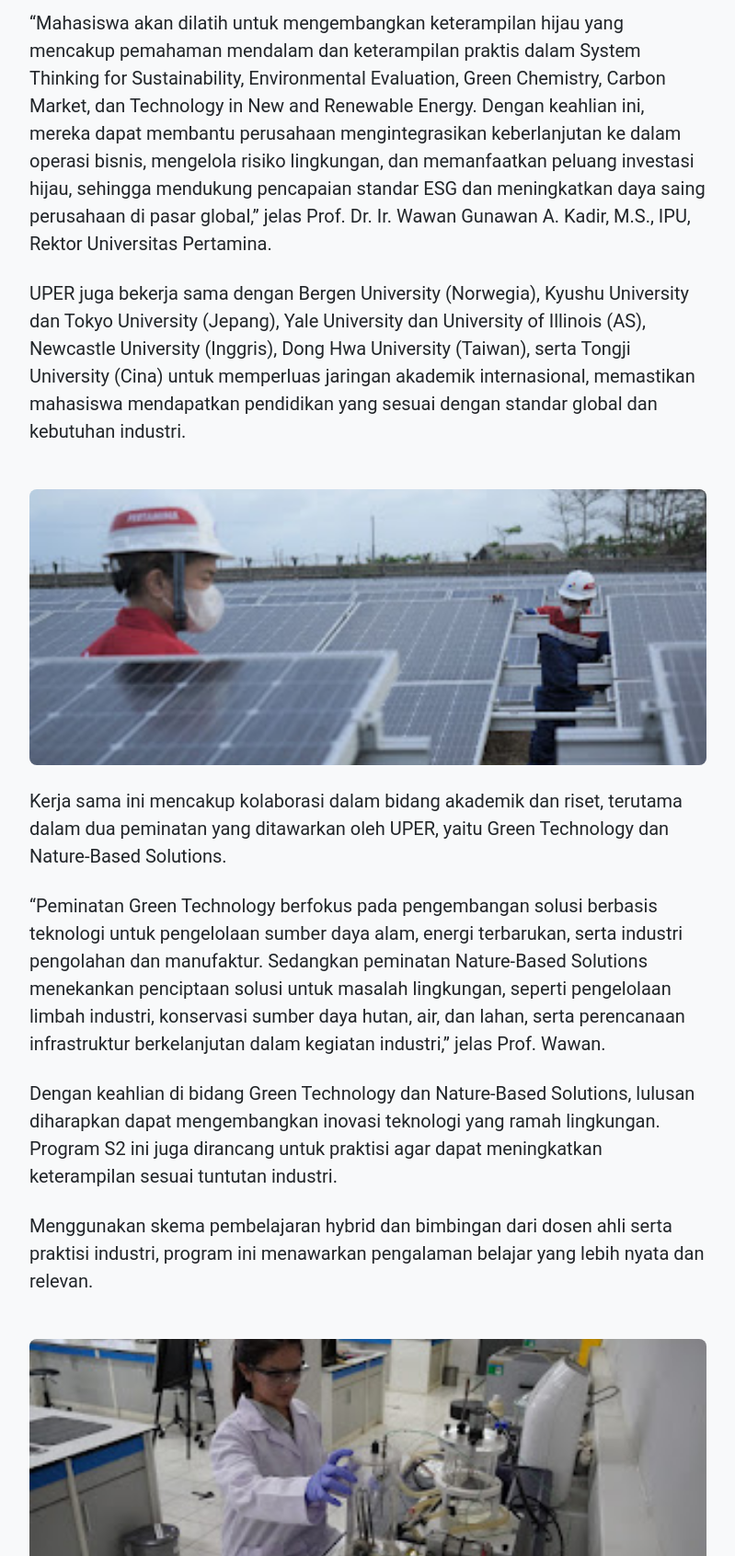
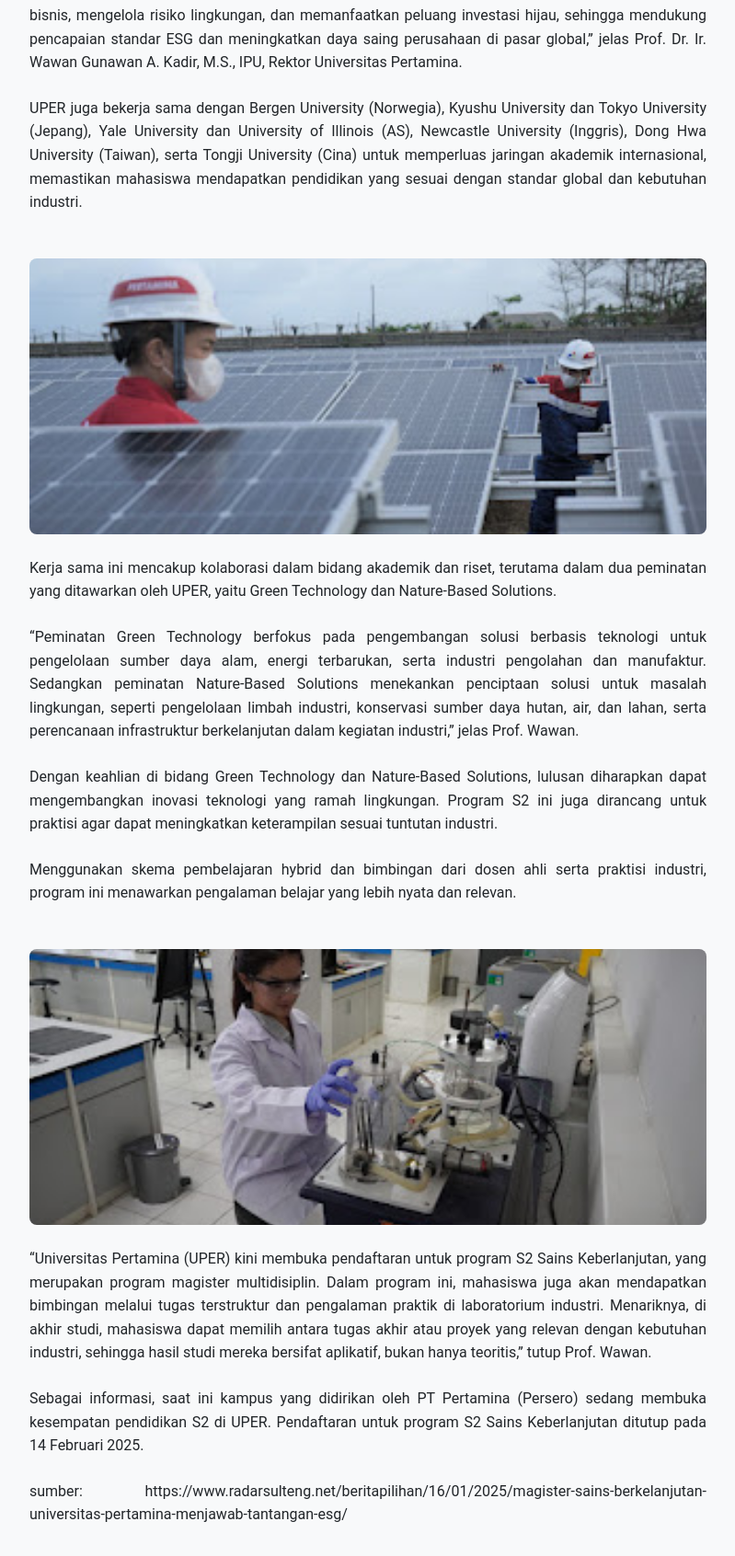
Before and after one commit to Pebry0809/new, a plain HTML site: page 3.html in a window 1280 px wide. Shown: the part 1108-2800 px from the top of the page at 92% size, without its empty margins (50-849 px from the left). Drawn offline with nearby package versions, Linux system fonts and the light colour scheme.

Commit message:
Update 3.html

```diff
--- a/3.html
+++ b/3.html
@@ -28,6 +28,14 @@
                 height: 300px; /* Fixed height to make it square */
                 object-fit: cover; /* Ensure the image scales proportionally and fills the square */
                 border-radius: 8px;
+            }
+            p {
+                font-family: 'Roboto', sans-serif;
+                font-size: 16px; /* Set font size */
+                line-height: 1.6; /* Adjust line height for better readability */
+                margin-bottom: 1.5rem; /* Ensure space between paragraphs */
+                text-align: justify; /* Align text to be justified */
+                word-wrap: break-word; /* Ensure long words break properly */
             }
         </style>
     </head>
@@ -66,41 +74,30 @@
                             <img class="post-image" src="4.jpeg" alt="Main Image" />
                         </figure>
                         <section class="mb-5">
-                            <p class="fs-5 mb-4" style="font-family: 'Roboto', sans-serif;">Laporan PwC (2023) menunjukkan bahwa 88% perusahaan di Asia Pasifik, termasuk Indonesia, telah meningkatkan penerapan Environmental, Social, and Governance (ESG), meningkat dari 77% pada tahun sebelumnya.</p>
-                            <p class="fs-5 mb-4" style="font-family: 'Roboto', sans-serif;">Meskipun penting, banyak perusahaan masih menghadapi kendala dalam menerapkan ESG. Survei Mandiri Institut (2022) mengungkapkan bahwa 60% perusahaan kesulitan dalam menentukan kriteria dan indikator ESG, sementara 59% mengalami kekurangan sumber daya manusia yang memiliki pemahaman tentang konsep ini.</p>
-                            <p class="fs-5 mb-4" style="font-family: 'Roboto', sans-serif;">Sebagai institusi pendidikan yang berkembang di tengah perubahan industri, Universitas Pertamina (UPER) berkomitmen untuk mendukung pengembangan sumber daya manusia dalam meningkatkan kemampuan di bidang ESG. Mereka meluncurkan program Pascasarjana (S2) Sains Keberlanjutan yang berfokus pada Sustainability and Energy.</p>
-                            <p class="fs-5 mb-4" style="font-family: 'Roboto', sans-serif;">“Mahasiswa akan dilatih untuk mengembangkan keterampilan hijau yang mencakup pemahaman mendalam dan keterampilan praktis dalam System Thinking for Sustainability, Environmental Evaluation, Green Chemistry, Carbon Market, dan Technology in New and Renewable Energy. Dengan keahlian ini, mereka dapat membantu perusahaan mengintegrasikan keberlanjutan ke dalam operasi bisnis, mengelola risiko lingkungan, dan memanfaatkan peluang investasi hijau, sehingga mendukung pencapaian standar ESG dan meningkatkan daya saing perusahaan di pasar global,” jelas Prof. Dr. Ir. Wawan Gunawan A. Kadir, M.S., IPU, Rektor Universitas Pertamina.</p>
-                            <p class="fs-5 mb-4" style="font-family: 'Roboto', sans-serif;">UPER juga bekerja sama dengan Bergen University (Norwegia), Kyushu University dan Tokyo University (Jepang), Yale University dan University of Illinois (AS), Newcastle University (Inggris), Dong Hwa University (Taiwan), serta Tongji University (Cina) untuk memperluas jaringan akademik internasional, memastikan mahasiswa mendapatkan pendidikan yang sesuai dengan standar global dan kebutuhan industri.
-                            </p>
+                            <p>Laporan PwC (2023) menunjukkan bahwa 88% perusahaan di Asia Pasifik, termasuk Indonesia, telah meningkatkan penerapan Environmental, Social, and Governance (ESG), meningkat dari 77% pada tahun sebelumnya.</p>
+                            <p>Meskipun penting, banyak perusahaan masih menghadapi kendala dalam menerapkan ESG. Survei Mandiri Institut (2022) mengungkapkan bahwa 60% perusahaan kesulitan dalam menentukan kriteria dan indikator ESG, sementara 59% mengalami kekurangan sumber daya manusia yang memiliki pemahaman tentang konsep ini.</p>
+                            <p>Sebagai institusi pendidikan yang berkembang di tengah perubahan industri, Universitas Pertamina (UPER) berkomitmen untuk mendukung pengembangan sumber daya manusia dalam meningkatkan kemampuan di bidang ESG. Mereka meluncurkan program Pascasarjana (S2) Sains Keberlanjutan yang berfokus pada Sustainability and Energy.</p>
+                            <p>“Mahasiswa akan dilatih untuk mengembangkan keterampilan hijau yang mencakup pemahaman mendalam dan keterampilan praktis dalam System Thinking for Sustainability, Environmental Evaluation, Green Chemistry, Carbon Market, dan Technology in New and Renewable Energy. Dengan keahlian ini, mereka dapat membantu perusahaan mengintegrasikan keberlanjutan ke dalam operasi bisnis, mengelola risiko lingkungan, dan memanfaatkan peluang investasi hijau, sehingga mendukung pencapaian standar ESG dan meningkatkan daya saing perusahaan di pasar global,” jelas Prof. Dr. Ir. Wawan Gunawan A. Kadir, M.S., IPU, Rektor Universitas Pertamina.</p>
+                            <p>UPER juga bekerja sama dengan Bergen University (Norwegia), Kyushu University dan Tokyo University (Jepang), Yale University dan University of Illinois (AS), Newcastle University (Inggris), Dong Hwa University (Taiwan), serta Tongji University (Cina) untuk memperluas jaringan akademik internasional, memastikan mahasiswa mendapatkan pendidikan yang sesuai dengan standar global dan kebutuhan industri.</p>
                         </section>
                         <section class="mb-5">
                             <h2 class="fw-bolder mb-4"></h2>
                             <figure class="mb-4">
                                 <img class="post-image" src="5.jpeg" alt="Discovery Image" />
                             </figure>
-                            <p class="fs-5 mb-4" style="font-family: 'Roboto', sans-serif;">Kerja sama ini mencakup kolaborasi dalam bidang akademik dan riset, terutama dalam dua peminatan yang ditawarkan oleh UPER, yaitu Green Technology dan Nature-Based Solutions.
-                            </p>
-                            <p class="fs-5 mb-4" style="font-family: 'Roboto', sans-serif;">“Peminatan Green Technology berfokus pada pengembangan solusi berbasis teknologi untuk pengelolaan sumber daya alam, energi terbarukan, serta industri pengolahan dan manufaktur. Sedangkan peminatan Nature-Based Solutions menekankan penciptaan solusi untuk masalah lingkungan, seperti pengelolaan limbah industri, konservasi sumber daya hutan, air, dan lahan, serta perencanaan infrastruktur berkelanjutan dalam kegiatan industri,” jelas Prof. Wawan.
-                            </p>
-                            <p class="fs-5 mb-4" style="font-family: 'Roboto', sans-serif;">Dengan keahlian di bidang Green Technology dan Nature-Based Solutions, lulusan diharapkan dapat mengembangkan inovasi teknologi yang ramah lingkungan. Program S2 ini juga dirancang untuk praktisi agar dapat meningkatkan keterampilan sesuai tuntutan industri.
-                            </p>
-                            <p class="fs-5 mb-4" style="font-family: 'Roboto', sans-serif;">Menggunakan skema pembelajaran hybrid dan bimbingan dari dosen ahli serta praktisi industri, program ini menawarkan pengalaman belajar yang lebih nyata dan relevan.</p>
-                            <p class="fs-5 mb-4" style="font-family: 'Roboto', sans-serif;"></p>
+                            <p>Kerja sama ini mencakup kolaborasi dalam bidang akademik dan riset, terutama dalam dua peminatan yang ditawarkan oleh UPER, yaitu Green Technology dan Nature-Based Solutions.</p>
+                            <p>“Peminatan Green Technology berfokus pada pengembangan solusi berbasis teknologi untuk pengelolaan sumber daya alam, energi terbarukan, serta industri pengolahan dan manufaktur. Sedangkan peminatan Nature-Based Solutions menekankan penciptaan solusi untuk masalah lingkungan, seperti pengelolaan limbah industri, konservasi sumber daya hutan, air, dan lahan, serta perencanaan infrastruktur berkelanjutan dalam kegiatan industri,” jelas Prof. Wawan.</p>
+                            <p>Dengan keahlian di bidang Green Technology dan Nature-Based Solutions, lulusan diharapkan dapat mengembangkan inovasi teknologi yang ramah lingkungan. Program S2 ini juga dirancang untuk praktisi agar dapat meningkatkan keterampilan sesuai tuntutan industri.</p>
+                            <p>Menggunakan skema pembelajaran hybrid dan bimbingan dari dosen ahli serta praktisi industri, program ini menawarkan pengalaman belajar yang lebih nyata dan relevan.</p>
                         </section>
                         <section class="mb-5">
                             <h2 class="fw-bolder mb-4"></h2>
                             <figure class="mb-4">
                                 <img class="post-image" src="6.jpeg" alt="Space Travel Image" />
                             </figure>
-                            <p class="fs-5 mb-4" style="font-family: 'Roboto', sans-serif;">“Universitas Pertamina (UPER) kini membuka pendaftaran untuk program S2 Sains Keberlanjutan, yang merupakan program magister multidisiplin. Dalam program ini, mahasiswa juga akan mendapatkan bimbingan melalui tugas terstruktur dan pengalaman praktik di laboratorium industri. Menariknya, di akhir studi, mahasiswa dapat memilih antara tugas akhir atau proyek yang relevan dengan kebutuhan industri, sehingga hasil studi mereka bersifat aplikatif, bukan hanya teoritis,” tutup Prof. Wawan.
-                            </p>
-                            <p class="fs-5 mb-4" style="font-family: 'Roboto', sans-serif;">Sebagai informasi, saat ini kampus yang didirikan oleh PT Pertamina (Persero) sedang membuka kesempatan pendidikan S2 di UPER. Pendaftaran untuk program S2 Sains Keberlanjutan ditutup pada 14 Februari 2025.
-
-                                sumber:https://www.radarsulteng.net/beritapilihan/16/01/2025/magister-sains-berkelanjutan-universitas-pertamina-menjawab-tantangan-esg/
-                                </p>
-                            <p class="fs-5 mb-4" style="font-family: 'Roboto', sans-serif;"></p>
-                            <p class="fs-5 mb-4" style="font-family: 'Roboto', sans-serif;"></p>
-                            <p class="fs-5 mb-4" style="font-family: 'Roboto', sans-serif;"></p>
+                            <p>“Universitas Pertamina (UPER) kini membuka pendaftaran untuk program S2 Sains Keberlanjutan, yang merupakan program magister multidisiplin. Dalam program ini, mahasiswa juga akan mendapatkan bimbingan melalui tugas terstruktur dan pengalaman praktik di laboratorium industri. Menariknya, di akhir studi, mahasiswa dapat memilih antara tugas akhir atau proyek yang relevan dengan kebutuhan industri, sehingga hasil studi mereka bersifat aplikatif, bukan hanya teoritis,” tutup Prof. Wawan.</p>
+                            <p>Sebagai informasi, saat ini kampus yang didirikan oleh PT Pertamina (Persero) sedang membuka kesempatan pendidikan S2 di UPER. Pendaftaran untuk program S2 Sains Keberlanjutan ditutup pada 14 Februari 2025.</p>
+                            <p>sumber: https://www.radarsulteng.net/beritapilihan/16/01/2025/magister-sains-berkelanjutan-universitas-pertamina-menjawab-tantangan-esg/</p>
                         </section>
                 <!-- Side widgets-->
                 <div class="col-lg-4">
```
